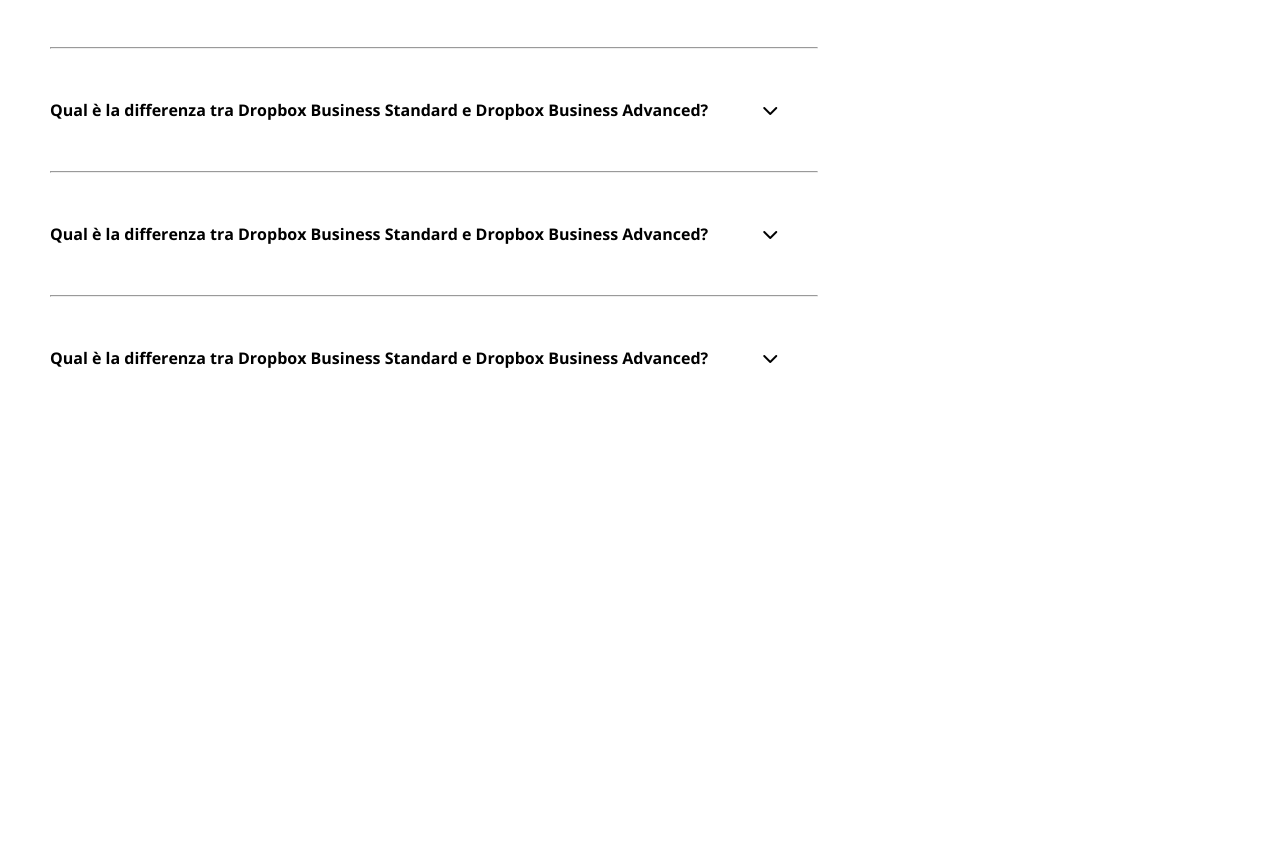
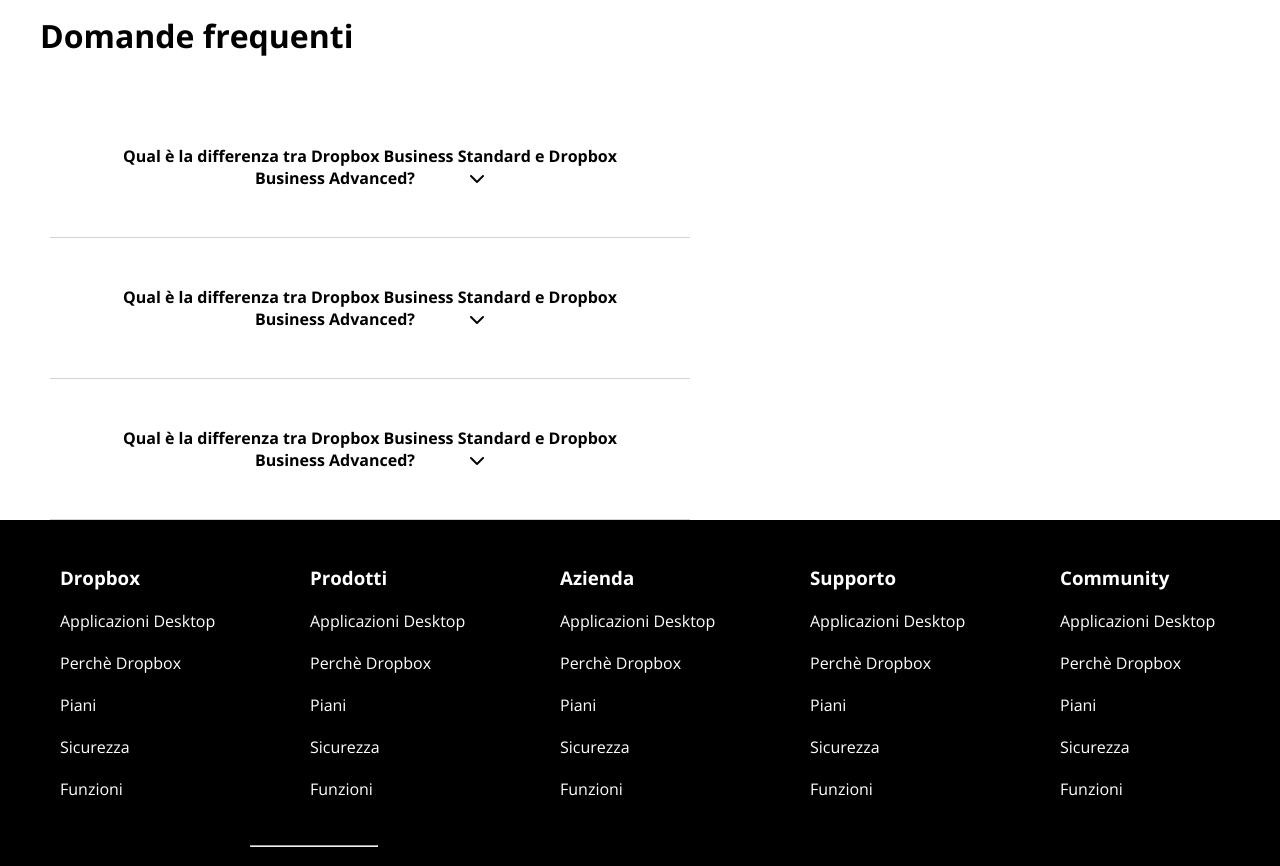
Before and after one commit to EnricoValente/htmlcss-dropbox, a plain HTML site: page index.html in a window 1280 px wide. Shown: the part 4584-5450 px from the top of the page. Before the commit the page ends 4953 px from the top, so only its background shows below. Drawn offline with nearby package versions, Linux system fonts and the light colour scheme.

Commit message:
Completato footer

```diff
--- a/css/style.css
+++ b/css/style.css
@@ -271,6 +271,10 @@ img + h3 {
     text-align: center;
 }
 
+h3 + p {
+    text-align: center;
+}
+
 
 /* SECTION 4 MAIN */
 .title {
@@ -286,7 +290,7 @@ img + h3 {
 }
 
 
-/* DEBUG */
+/* SECTION 5 MAIN */
 
 .customer-container {
     display: flex;
@@ -452,8 +456,11 @@ img + h3 {
 
 .big > h2 {
     color:#5A001D;
-    font-size: 3.0em;
-    margin-left: 30px;
+    font-size: 2.5em;
+    margin: 30px;
+    padding: 10px;
+
+
 }
 
 .white-1 {
@@ -461,7 +468,12 @@ img + h3 {
     font-size: 1.2em;
     border:none;
     padding: 10px;
+
 }
+
+
+
+
 
 
 /* SECTION 7 MAIN */
@@ -469,16 +481,16 @@ section > h2 {
     font-size: xx-large;
     margin: 40px;
 
+
 }
 
-.hr-questions {
-    margin: 50px;
-    color: lightgray;
-    width:60%
-}
 
 .questions {
     margin-left: 50px;
+    border-bottom: 1px solid lightgray;
+    width: 50%;
+    padding: 3rem;
+    text-align: center;
 }
 
 .chevron {
@@ -488,3 +500,37 @@ section > h2 {
 
 
 /* FOOTER */
+footer {
+    background-color: black;
+}
+
+.my-row {
+    display: flex;
+    justify-content: center;
+    margin: 0 -25px;
+}
+
+.my-row > div {
+    width: calc((100% / 5) - 50px);
+    margin: 25px;
+    color: white;
+}
+
+
+.my-row a {
+    color: white;
+    text-decoration: none;
+}
+
+
+footer hr {
+    width: 10%;
+    color: white;
+    margin-left: 250px;
+}
+
+hr + div {
+    color: white;
+    margin-left: 250px;
+    margin-top: 30px;
+}
--- a/index.html
+++ b/index.html
@@ -534,9 +534,6 @@
             </section>
             <!-- Fine Section 5 -->
 
-
-
-
             <!-- Inizio Section 6 -->
             <section class="company">
 
@@ -564,7 +561,7 @@
 
                 <h2>Domande frequenti</h2>
 
-                <hr class="hr-questions">
+
 
                 <div class="questions">
 
@@ -573,7 +570,6 @@
 
                 </div>
 
-                <hr class="hr-questions">
 
                 <div class="questions">
 
@@ -581,8 +577,6 @@
                     <span class="chevron"><i class="fa-solid fa-chevron-down"></i></span>
 
                 </div>
-
-                <hr class="hr-questions">
 
                 <div class="questions">
 
@@ -594,10 +588,118 @@
             </section>
             <!-- Fine Section 7 -->
 
-
+            <!-- Inizio Footer -->
             <footer>
 
+                <div class="container">
+
+                    <div class="my-row">
+
+                        <div>
+
+                            <h3>Dropbox</h3>
+
+                            <ul>
+
+                                <li><a href="#">Applicazioni Desktop</a></li>
+                                <li><a href="#">Perchè Dropbox</a></li>
+                                <li><a href="#">Piani</a></li>
+                                <li><a href="#">Sicurezza</a></li>
+                                <li><a href="#">Funzioni</a></li>
+
+                            </ul>
+
+                        </div>
+
+                        <div>
+
+                            <h3>Prodotti</h3>
+
+                            <ul>
+
+                                <li><a href="#">Applicazioni Desktop</a></li>
+                                <li><a href="#">Perchè Dropbox</a></li>
+                                <li><a href="#">Piani</a></li>
+                                <li><a href="#">Sicurezza</a></li>
+                                <li><a href="#">Funzioni</a></li>
+
+                            </ul>
+
+                        </div>
+
+                        <div>
+
+                            <h3>Azienda</h3>
+
+                            <ul>
+
+                                <li><a href="#">Applicazioni Desktop</a></li>
+                                <li><a href="#">Perchè Dropbox</a></li>
+                                <li><a href="#">Piani</a></li>
+                                <li><a href="#">Sicurezza</a></li>
+                                <li><a href="#">Funzioni</a></li>
+
+                            </ul>
+
+                        </div>
+
+                        <div>
+
+                            <h3>Supporto</h3>
+
+                            <ul>
+
+                                <li><a href="#">Applicazioni Desktop</a></li>
+                                <li><a href="#">Perchè Dropbox</a></li>
+                                <li><a href="#">Piani</a></li>
+                                <li><a href="#">Sicurezza</a></li>
+                                <li><a href="#">Funzioni</a></li>
+
+                            </ul>
+
+                        </div>
+
+                        <div>
+
+                            <h3>Community</h3>
+
+                            <ul>
+
+                                <li><a href="#">Applicazioni Desktop</a></li>
+                                <li><a href="#">Perchè Dropbox</a></li>
+                                <li><a href="#">Piani</a></li>
+                                <li><a href="#">Sicurezza</a></li>
+                                <li><a href="#">Funzioni</a></li>
+
+                            </ul>
+
+                        </div>
+
+                    </div>
+
+                </div>
+
+                <hr>
+
+                <div>
+                    <i class="fa-solid fa-earth-americas"></i>
+                    Italiano
+                    <i class="fa-solid fa-sort-up"></i>
+                </div>
+
             </footer>
+            <!-- Fine Footer -->
+
+
+
+
+
+
+
+
+
+
+
 
 
 
```
